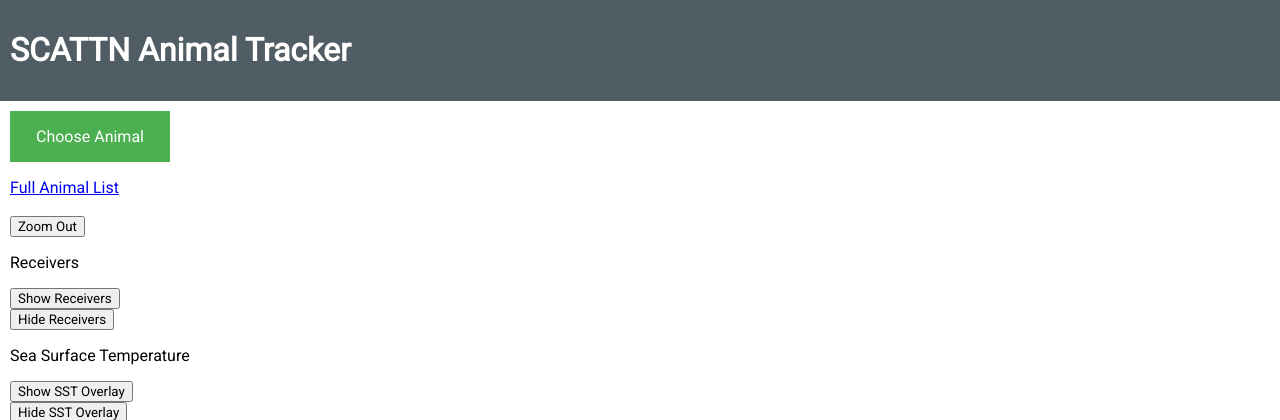
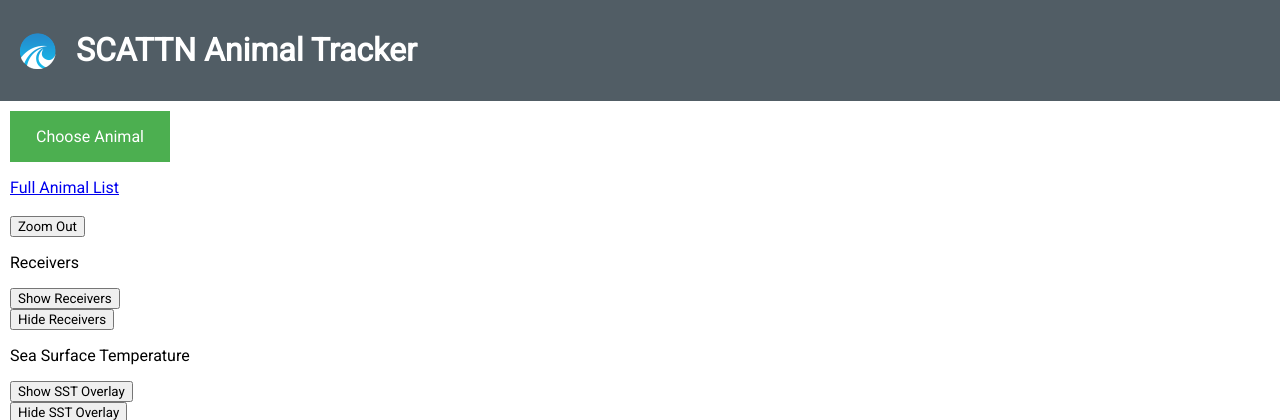
Before and after one commit to iondune/scattn, a PHP site: page / in a window 1280 px wide. Shown: the top 420 px of the page. Run offline with PHP 8.4, Linux system fonts and the light colour scheme; some libraries are stand-ins or nearby versions.

Commit message:
Add logo image to header

```diff
--- a/index.php
+++ b/index.php
@@ -29,6 +29,7 @@
   </div>
 
   <div id="header">
+    <img style="float: left; margin-top: 1.4em; margin-right: 20px; margin-left: 10px;" src="img/scattn.gif" />
     <h1>SCATTN Animal Tracker</h1>
   </div>
 
```
Also changed, not shown: img/scattn.gif (added).
